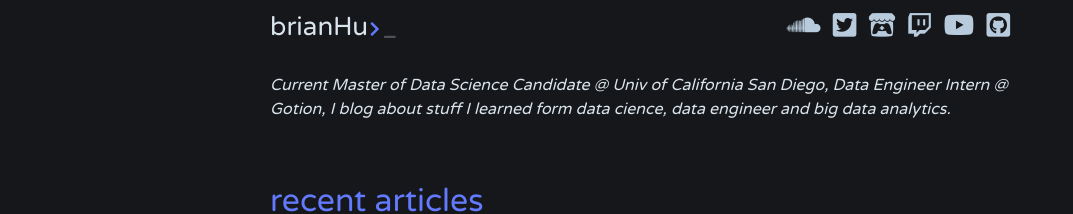
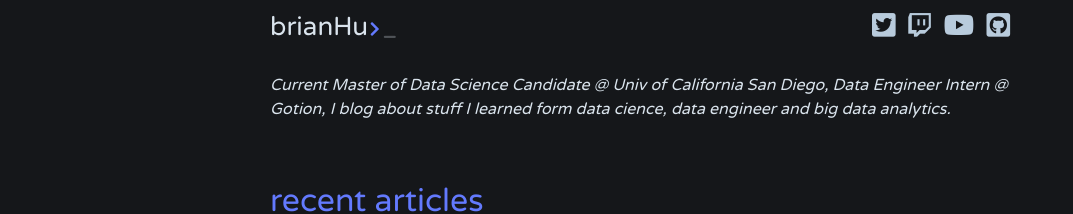
Before and after one commit to galaxie500/blog, a Jekyll site: the page built from index.html, in a window 1280 px wide. Shown: the top 214 px of the page, without its empty margins (0-1073 px from the left). Built offline with Jekyll 4.4.1, drawn with Linux system fonts in a browser that asks for light colours; nearby versions of some CDN libraries; the list of posts is cut into pages by our own code.

Commit message:
update config

```diff
--- a/_config.yml
+++ b/_config.yml
@@ -25,24 +25,20 @@ dash:
   # generate social links in footer
   # supported colors: green, red, orange, blue, cyan, pink, teal, yellow, indigo, purple
   social_links:
-    - url: https://soundcloud.com/myrealityde
-      icon: soundcloud
-      color: orange
     - url: https://twitter.com/bitbrain_
       icon: twitter-square
       color: cyan
-    - url: https://bitbrain.itch.io
-      icon: itch-io
-      color: red
     - url: https://www.twitch.tv/bitbrain_
       icon: twitch
       color: purple
     - url: https://www.youtube.com/channel/UCZDjQltHRNiXIYXMBeLDleA
       icon: youtube
       color: red
-    - url: https://github.com/bitbrain
+    - url: https://github.com/galaxie500
       icon: github-square
-      color: yellow
+      color: purple
+
+show_author: true
 
 # Build settings
 theme: jekyll-dash
```
